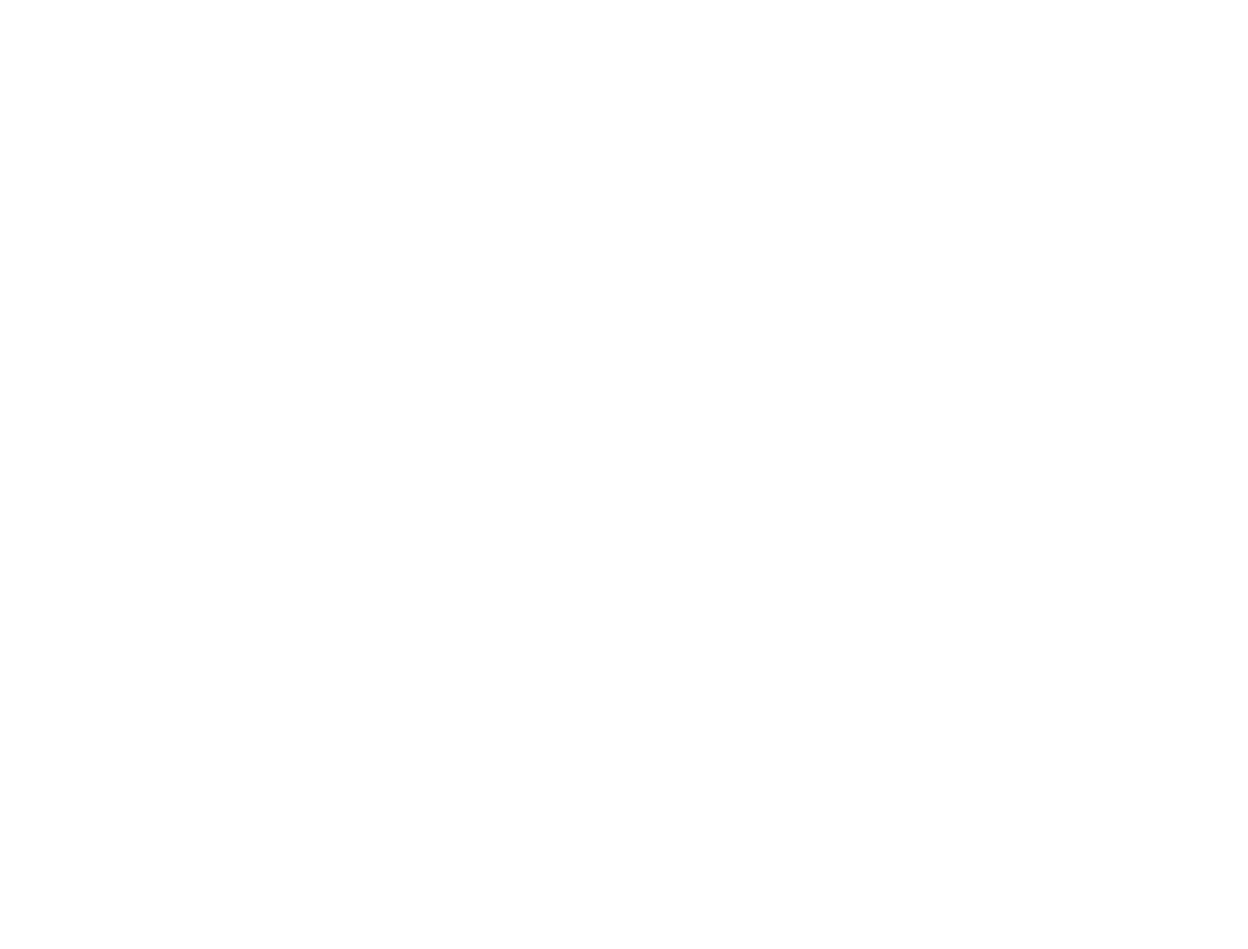
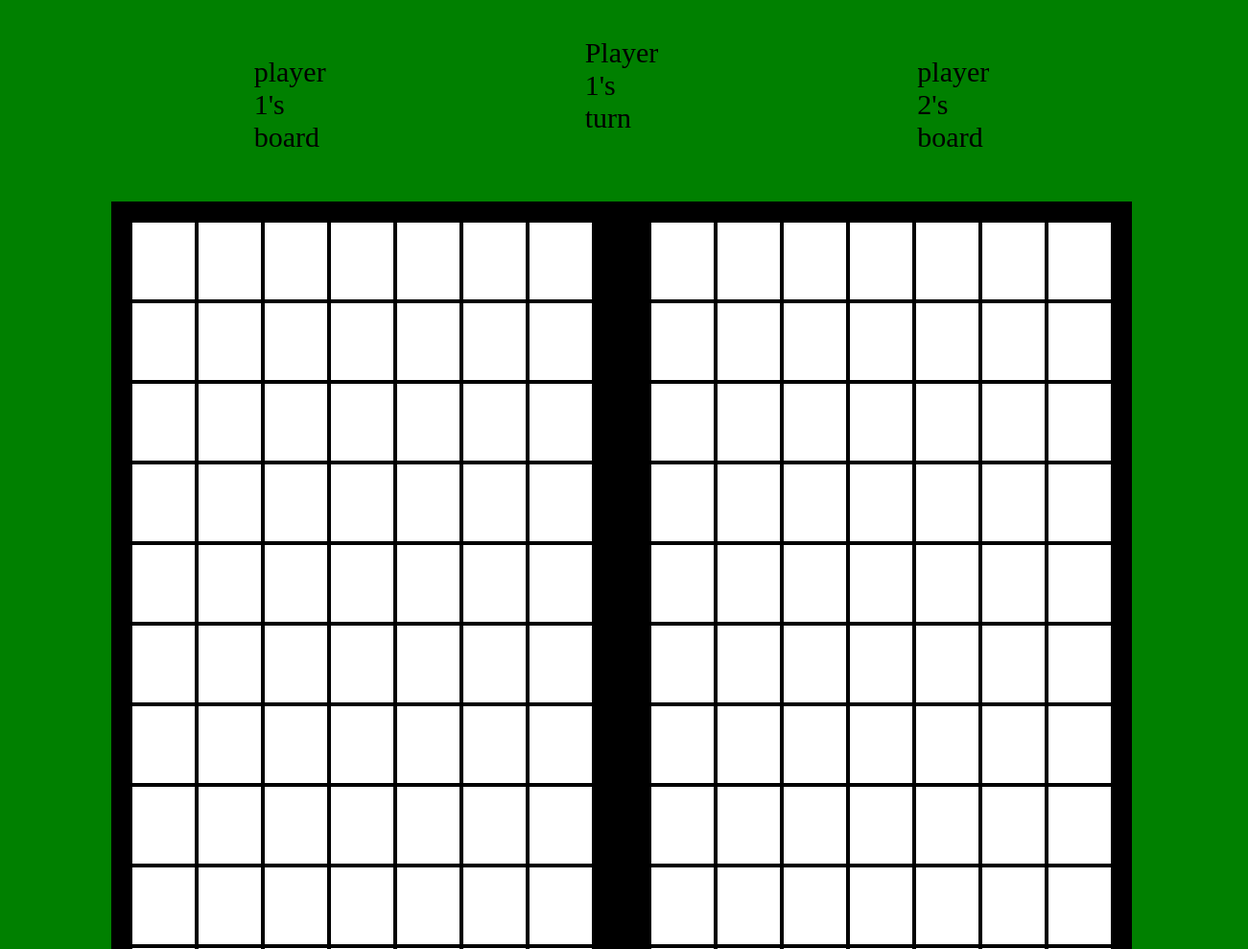
Before and after one commit to jaydendavis746-debug/Battleship-game-project, a plain HTML site: page index.html in a window 1280 px wide. Shown: the top 989 px of the page at 96% size, 1301 px wide, since content can reach past the window. Before the commit the page ends 800 px from the top, so only its background shows below. Drawn offline with Linux system fonts and the light colour scheme.

Commit message:
Battleships game project- board created-

```diff
--- a/css/style.css
+++ b/css/style.css
@@ -0,0 +1,74 @@
+body{
+display:flex;
+flex-direction: column;
+justify-content: space-around;
+align-items: center;
+width: 100%;
+height: 100%;
+background-color: green ;
+
+}
+
+margin{
+    display: flex;
+    font-size: 30px;
+}
+
+#p1board{
+
+  padding: 20px 270px;
+}
+
+#p2board{
+padding: 20px 270px;
+}
+
+#battlefield{
+display:flex;
+flex-direction: row;
+flex-wrap: nowrap ;
+justify-content: space-evenly;
+align-items: center;
+width: 80%;
+height: 80%;
+border: 20px solid
+
+}
+
+#board1{
+display:flex;
+flex-direction: row;
+justify-content: flex-start;
+align-items: center;
+width: 50%;
+height: 40%;
+flex-wrap: wrap;
+border: 1px;
+background-color: black;
+}
+
+
+#board2{
+display:flex;
+flex-direction: row;
+justify-content: flex-end;
+align-items: center;
+width: 50%;
+height: 40%;
+flex-wrap: wrap;
+background-color: black;
+}
+
+
+.cell{
+display:flex;
+flex: wrap;
+flex-direction: row;
+align-items: center;
+border: 2px solid black;
+border-radius: 2px;
+padding: 20px;
+width: 25px;
+height: 40px;
+background-color: white;
+}
--- a/index.html
+++ b/index.html
@@ -6,9 +6,27 @@
     <script defer src="js/app.js"></script>
     <script defer src="js/data.js"></script>
     <link rel="stylesheet" href="css/style.css"/>
-    <title>Document</title>
+    <title>Battleships</title>
 </head>
 <body>
+  <margin>
+        <p id="p1board"> player 1's board</p>
+        <p id="#turn"> Player 1's turn </p>
+        <p id="p2board">player 2's board</p>
 
+   </margin>
+<div id="battlefield">
+
+        <div id="board1">
+
+
+</div>
+
+        <div id="board2">
+
+
+</div>
+
+</div>
 </body>
 </html>
--- a/js/data.js
+++ b/js/data.js
@@ -0,0 +1,21 @@
+//-----------------------------------------------Grid Creations-----------------------------------------------
+
+const board1= document.querySelector('#board1')
+
+const board2= document.querySelector('#board2')
+
+for(x = 0; x < 100; x++){
+let divEl = document.createElement('div');
+divEl.classList.add('cell');
+divEl.classList.add(x+1)
+board1.appendChild(divEl);
+}
+
+for(x = 0; x < 100; x++){
+let divEl = document.createElement('div');
+divEl.classList.add('cell');
+divEl.classList.add(x+1)
+board2.appendChild(divEl);
+}
+
+// Created 64 div elements in each div with the id board
```
